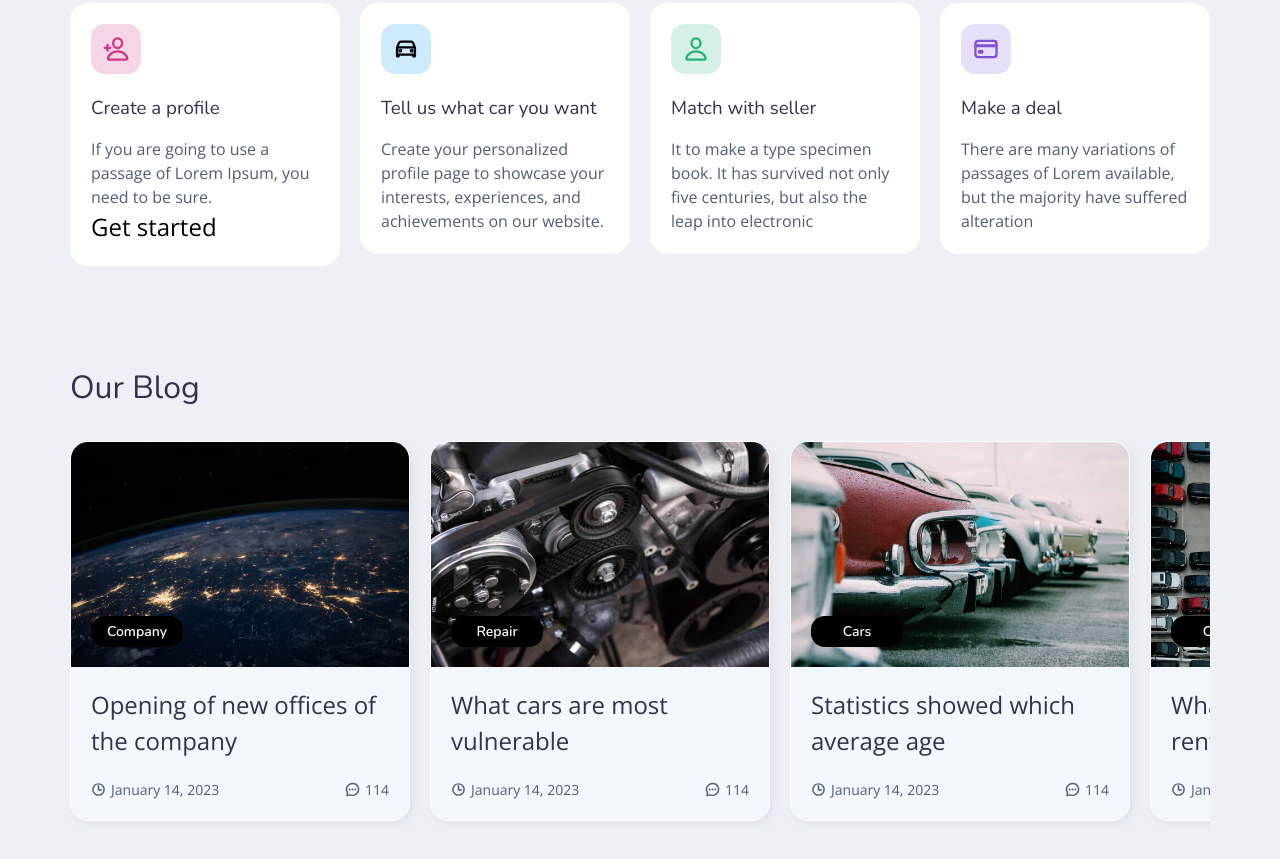
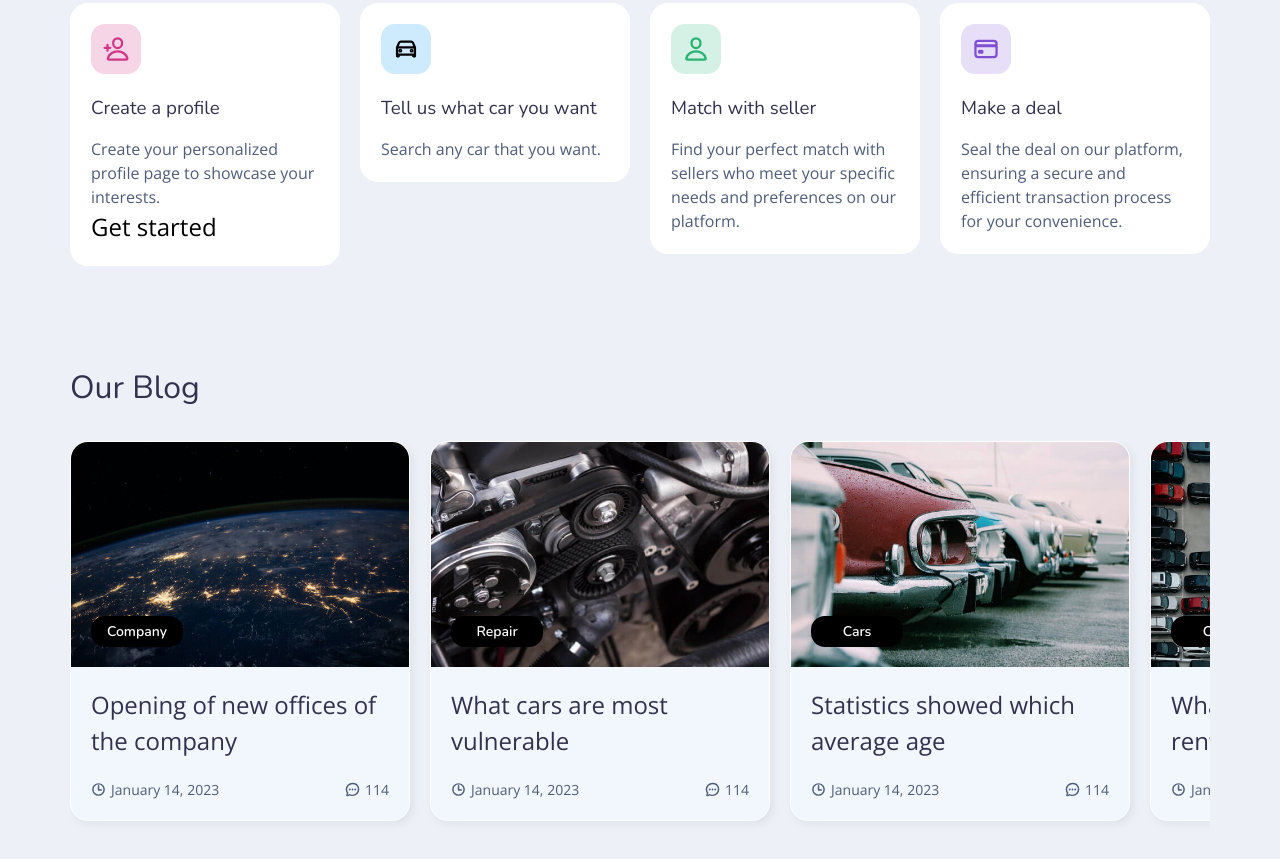
Before and after one commit to maan-2605/rent-n-ride, a plain HTML site: page index.html in a window 1280 px wide. Shown: the part 2026-2885 px from the top of the page. Drawn offline with nearby package versions, Linux system fonts and the light colour scheme.

Commit message:
Update index.html

```diff
--- a/index.html
+++ b/index.html
@@ -554,7 +554,7 @@
                 <h3 class="card-title">Create a profile</h3>
 
                 <p class="card-text">
-                  If you are going to use a passage of Lorem Ipsum, you need to be sure.
+                  Create your personalized profile page to showcase your interests.
                 </p>
 
                 <a href="#" class="card-link">Get started</a>
@@ -572,7 +572,7 @@
                 <h3 class="card-title">Tell us what car you want</h3>
 
                 <p class="card-text">
-                  Create your personalized profile page to showcase your interests, experiences, and achievements on our website.
+                  Search any car that you want.
                 </p>
 
               </div>
@@ -588,8 +588,7 @@
                 <h3 class="card-title">Match with seller</h3>
 
                 <p class="card-text">
-                  It to make a type specimen book. It has survived not only five centuries, but also the leap into
-                  electronic
+                  Find your perfect match with sellers who meet your specific needs and preferences on our platform.
                 </p>
 
               </div>
@@ -605,7 +604,7 @@
                 <h3 class="card-title">Make a deal</h3>
 
                 <p class="card-text">
-                  There are many variations of passages of Lorem available, but the majority have suffered alteration
+                  Seal the deal on our platform, ensuring a secure and efficient transaction process for your convenience.
                 </p>
 
               </div>
```
